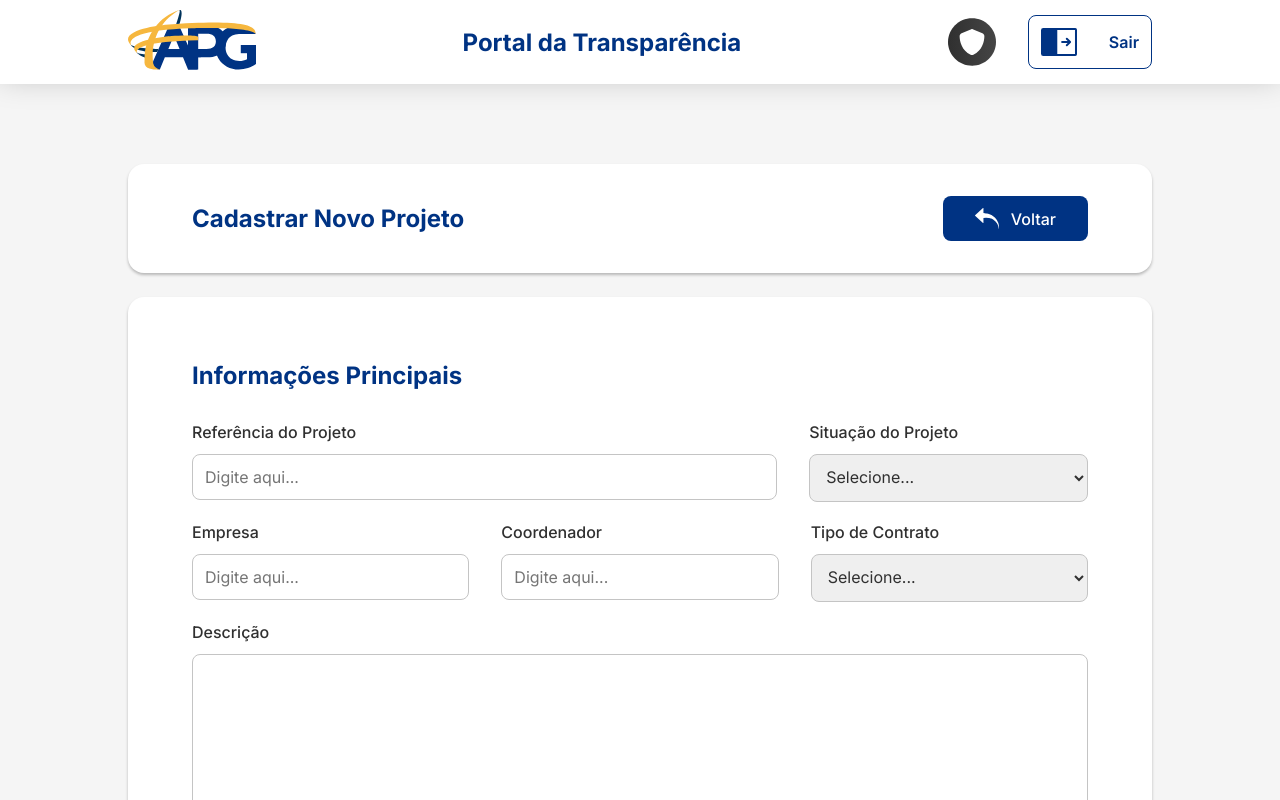
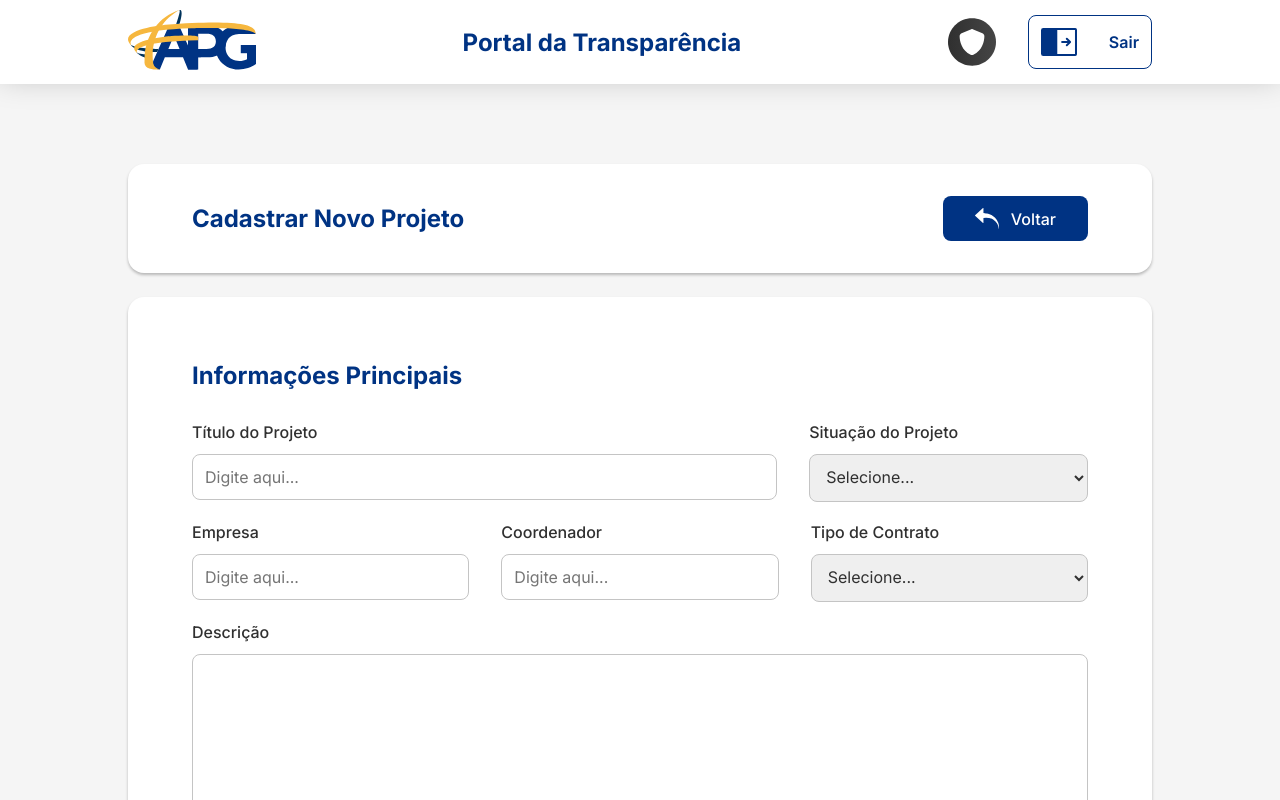
Before and after one commit to TeamHiveAPI/API-2024.02-FRONT, a React (Create React App) app: page /cadastro-projeto in a window 1280 px wide. Shown: the top 800 px of the page. Built offline with nearby package versions, Linux system fonts and the light colour scheme; sample sign-in values are in the browser's storage.

Commit message:
fix: Corrigindo nomes dos campos do projeto

```diff
--- a/src/pages/CadastroProjeto/CadastroProjeto.tsx
+++ b/src/pages/CadastroProjeto/CadastroProjeto.tsx
@@ -13,7 +13,7 @@ function CadastroProjeto() {
   const { id } = useParams<{ id: string }>();
 
   const [projeto, setProjeto] = useState({
-    referencia: "",
+    titulo: "",
     situacao: "",
     empresa: "",
     coordenador: "",
@@ -262,12 +262,12 @@ const removerArquivoTermosAditivos = (index: number) => {
         <form className="cadpro_container" onSubmit={handleSubmit}>
           <div className="cadpro_secao">
             <div className="cadpro_input maior">
-              <label htmlFor="referencia">Referência do Projeto</label>
+              <label htmlFor="titulo">Título do Projeto</label>
               <input
                 type="text"
-                id="referencia"
+                id="titulo"
                 placeholder="Digite aqui..."
-                value={projeto.referencia}
+                value={projeto.titulo}
                 onChange={handleChange}
               />
             </div>
--- a/src/pages/Consulta/Consulta.tsx
+++ b/src/pages/Consulta/Consulta.tsx
@@ -10,7 +10,7 @@ import { jwtDecode } from 'jwt-decode';
 
 interface Projeto {
   id: number;
-  referencia: string;
+  titulo: string;
   dataInicio: string;
   dataTermino: string;
   coordenador: string;
@@ -112,8 +112,8 @@ function Consulta() {
         </div>
         <div className="cons_botao_pesquisa_container">
           <button className={`cons_botao_pesquisa ${ativo === 'Tudo' ? 'ativo' : ''}`} onClick={() => handleBotaoPesquisa('Tudo')}> Tudo </button>
+          <button className={`cons_botao_pesquisa ${ativo === 'Título Projeto' ? 'ativo' : ''}`} onClick={() => handleBotaoPesquisa('Título Projeto')}> Título Projeto </button>
           <button className={`cons_botao_pesquisa ${ativo === 'Ref. Projeto' ? 'ativo' : ''}`} onClick={() => handleBotaoPesquisa('Ref. Projeto')}> Ref. Projeto </button>
-          <button className={`cons_botao_pesquisa ${ativo === 'ID' ? 'ativo' : ''}`} onClick={() => handleBotaoPesquisa('ID')}> ID </button>
           <button className={`cons_botao_pesquisa ${ativo === 'Coordenador' ? 'ativo' : ''}`} onClick={() => handleBotaoPesquisa('Coordenador')}> Coordenador </button>
           <button className={`cons_botao_pesquisa ${ativo === 'Contratante' ? 'ativo' : ''}`} onClick={() => handleBotaoPesquisa('Contratante')}>Contratante </button>
           <button className={`cons_botao_pesquisa ${ativo === 'Data de Início' ? 'ativo' : ''}`} onClick={() => handleBotaoPesquisa('Data de Início')}> Data de Início </button>
@@ -125,7 +125,7 @@ function Consulta() {
         <thead>
           <tr>
             <th className="th_botao"> </th>
-            <th className="th_referencia">Referência do Projeto</th>
+            <th className="th_titulo">Título do Projeto</th>
             <th className="th_data">Início</th>
             <th className="th_data">Término</th>
             <th className="th_coordenador">Coordenador</th>
@@ -144,7 +144,7 @@ function Consulta() {
                     onClick={() => navigate(`/projeto/${projeto.id}`)}
                   />
                 </td>
-                <td className="referencia">{projeto.referencia}</td>
+                <td className="titulo">{projeto.titulo}</td>
                 <td>{formatarData(projeto.dataInicio)}</td>
                 <td>{projeto.dataTermino ? formatarData(projeto.dataTermino) : "Em Processo"}</td>
                 <td className="coordenador">{projeto.coordenador}</td>
--- a/src/pages/VisualizacaoProjeto/VisualizacaoProjeto.tsx
+++ b/src/pages/VisualizacaoProjeto/VisualizacaoProjeto.tsx
@@ -92,8 +92,8 @@ return (
 
       <div className="visu_container_info margem_10">
         <div className="visu_info_linha">
-          <h3>Referência do Projeto</h3>
-          <p>{projeto.referencia}</p>
+          <h3>Título do Projeto</h3>
+          <p>{projeto.titulo}</p>
         </div>
         <hr className="divisoria" />
         <div className="visu_info_linha">
```
